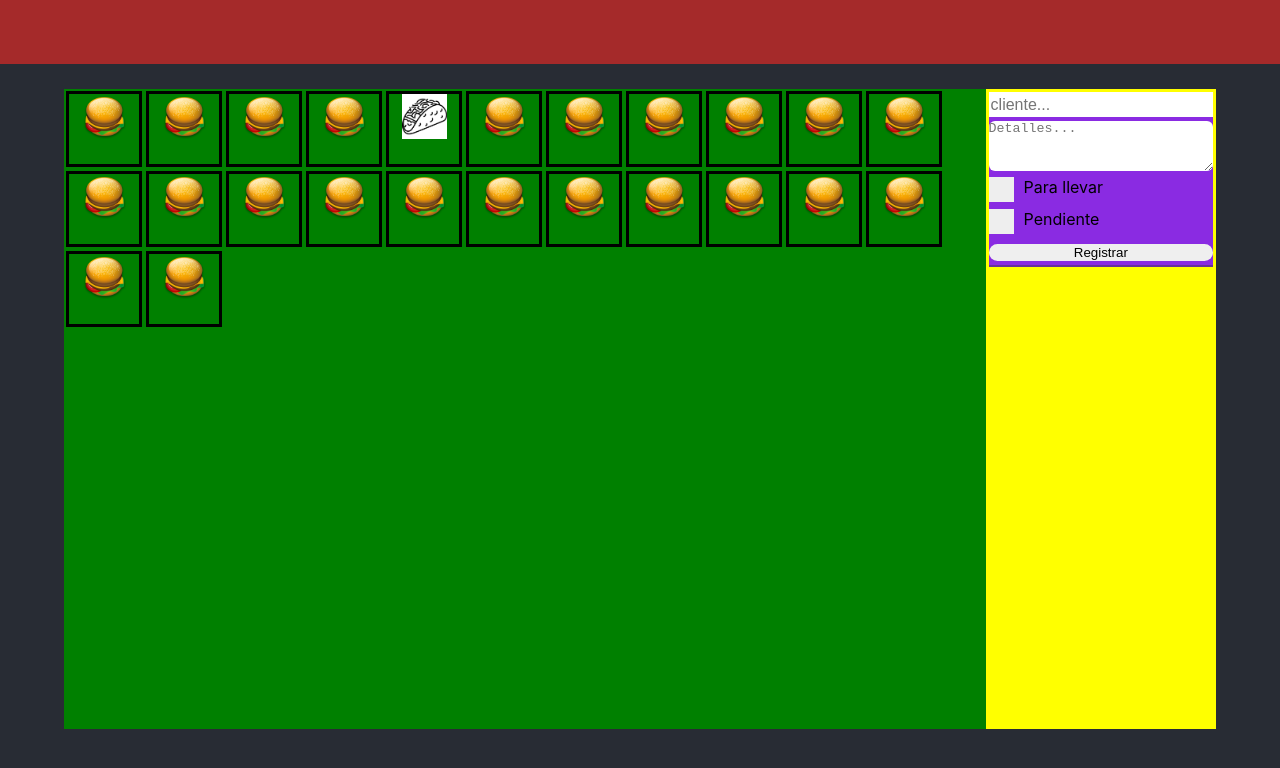
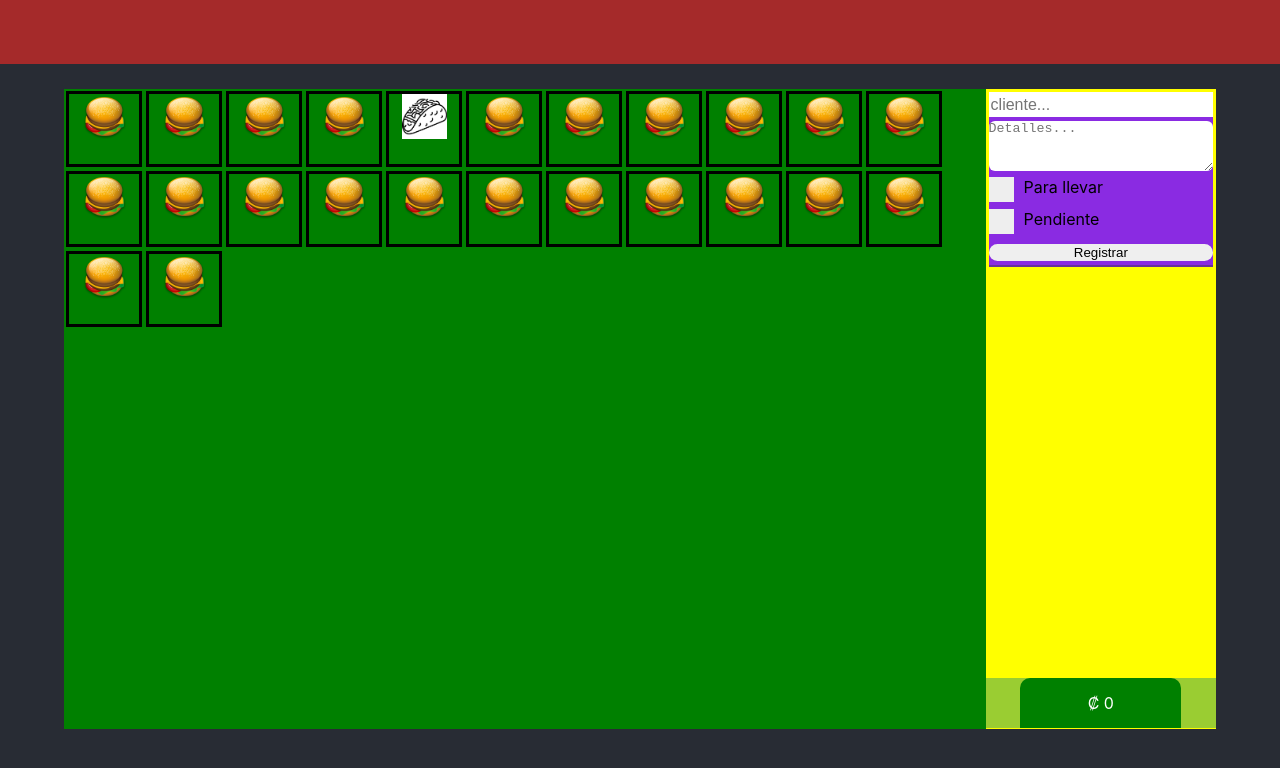
Before and after one commit to bryan2893/front-jehova-jireth-manager, a React (Create React App) app: page / in a window 1280 px wide. Shown: the top 768 px of the page. Built offline with nearby package versions, Linux system fonts and the light colour scheme.

Commit message:
TotalPurchase component was done, logically and fisically!

```diff
--- a/src/components/SalesWindow/SalesWindow.js
+++ b/src/components/SalesWindow/SalesWindow.js
@@ -16,7 +16,7 @@ const connectedSalesWindow = function({salesWindowState}){
     return (
         <div className = "SalesWindow-container">
             <Viewer foodList={salesWindowState.actualFoodList}/>
-            <ShopingCart shopItems={salesWindowState.shopingCartList}></ShopingCart>
+            <ShopingCart shopItems={salesWindowState.shopingCartList} total={salesWindowState.totalPurchase}></ShopingCart>
             <ShopingCalculator calculatorProperties={salesWindowState.calculator}/>
         </div>
     );
--- a/src/components/shopingCart/ShopingCart.js
+++ b/src/components/shopingCart/ShopingCart.js
@@ -3,12 +3,14 @@ import './ShopingCart.css';
 
 import ShopingCartForm from './ShopingCartForm/ShopingCartForm';
 import ShopingCartList from './shopingCartList/shopingCartList';
+import TotalPurchase from './totalPurchase/TotalPurchase';
 
 const ShopingCart = function(props) {
     return (
         <div className="ShopingCart-container">
             <ShopingCartForm />
             <ShopingCartList shopItems={props.shopItems}/>
+            <TotalPurchase total={props.total}/>
         </div>
     );
 }
--- /dev/null
+++ b/src/components/shopingCart/totalPurchase/TotalPurchase.css
@@ -0,0 +1,21 @@
+.TotalPurchase-container{
+    position: absolute;
+    display: flex;
+    justify-content: center;
+    background-color: yellowgreen;
+    width: 100%;
+    height: 50px;
+    bottom: 1px;
+    left: 0px;
+}
+
+.TotalPurchase-counter{
+    width: 70%;
+    height: 100%;
+    background-color: green;
+    color: white;
+    display: flex;
+    justify-content: center;
+    align-items: center;
+    border-radius: 10px 10px 0px 0px;
+}
--- /dev/null
+++ b/src/components/shopingCart/totalPurchase/TotalPurchase.js
@@ -0,0 +1,14 @@
+import React from 'react';
+import './TotalPurchase.css';
+
+const TotalPurchase = function(props) {
+    return (
+        <div className="TotalPurchase-container">
+            <span className="TotalPurchase-counter">
+                ₡ {props.total}
+            </span>
+        </div>
+    );
+}
+
+export default TotalPurchase;
--- a/src/redux/reducers/index.js
+++ b/src/redux/reducers/index.js
@@ -12,7 +12,8 @@ const initialState = {
             isOpen:false,
             foodObject:{},
         },
-        shopingCartList:[]
+        shopingCartList:[],
+        totalPurchase:0
     }
 };
 
```
Also changed, not shown: 1 other file (tests, documents, lock files or other folders).
